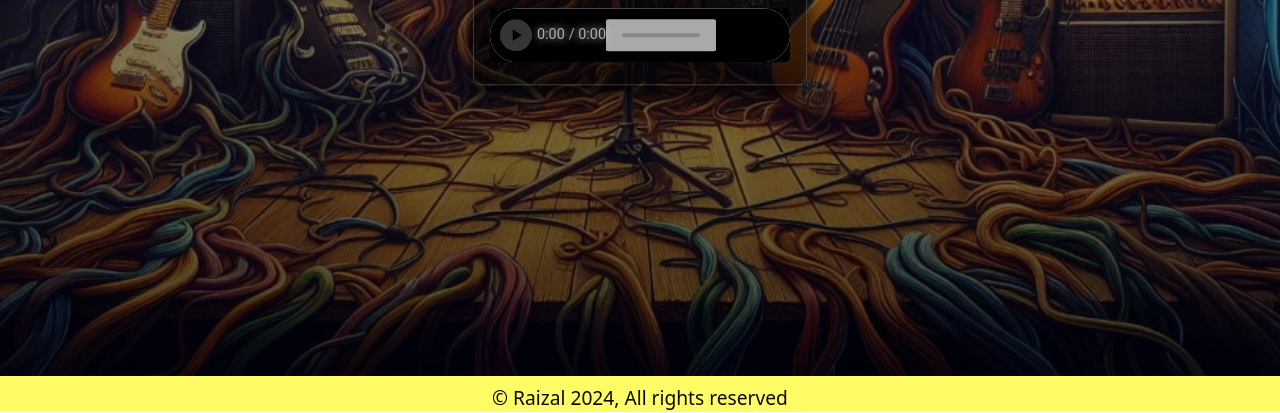
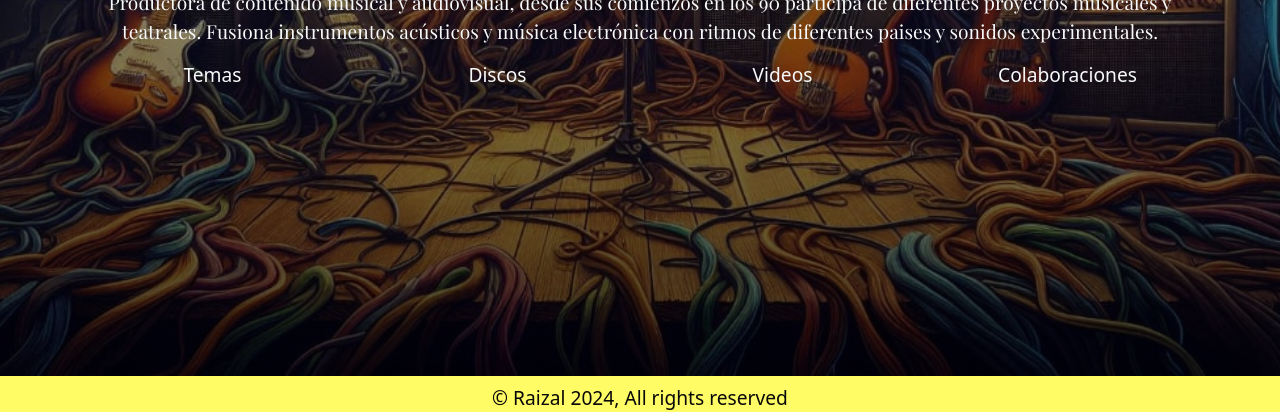
Before and after one commit to BlixaAdani/Raizal2020, a website: page index.html in a window 1280 px wide. Shown: the part 722-1135 px from the top of the page. Drawn offline with nearby package versions, Linux system fonts and the light colour scheme.

Commit message:
Index arreglado

```diff
--- a/index.html
+++ b/index.html
@@ -62,6 +62,28 @@
                         </audio>
                     </div>
                 </div>
+
+                <div class="fix">
+                    <p class="lead text-center text-light">
+                        <mark class="text-light">Productora de contenido musical y audiovisual, desde sus comienzos en los 90 participa de
+                        diferentes proyectos musicales y teatrales. Fusiona instrumentos acústicos y música electrónica con
+                        ritmos de diferentes paises y sonidos experimentales.</mark>
+                    </p>
+                    <div class="row gx-4 gy-4">
+                        <div class="col-12 col-md-6 col-lg-3 text-light" style="height: 100%;">
+                            <p onclick="window.location.href='https://www.youtube.com/@Raizal-2020';" style="cursor: pointer;">Temas</p>
+                        </div>
+                        <div class="col-12 col-md-6 col-lg-3 text-light">
+                            <p onclick="window.location.href='https://www.youtube.com/@Raizal-2020';" style="cursor: pointer;">Discos</p>
+                        </div>
+                        <div class="col-12 col-md-6 col-lg-3 text-light">
+                            <p onclick="window.location.href='https://www.youtube.com/@Raizal-2020';" style="cursor: pointer;">Videos</p>
+                        </div>
+                        <div class="col-12 col-md-6 col-lg-3 text-light">
+                            <p onclick="window.location.href='https://www.youtube.com/@Raizal-2020';" style="cursor: pointer;">Colaboraciones</p>
+                        </div>
+                    </div>
+                </div>
         </div>
     </div>
 
--- a/scss/_layout/_main.scss
+++ b/scss/_layout/_main.scss
@@ -13,14 +13,12 @@
 
     .img-fluid {
       margin-top: 0;
-      max-width: -40%;
       height: auto;
     }
 
     .audio-container {
-      position: relative;
+      top: -30%;
       width: 100%;
-      height: 100%;
       padding: 0;
       display: flex;
       justify-content: center;
@@ -28,10 +26,6 @@
     }
 
     .audio-player-popup {
-      position: absolute;
-      top: 50%;
-      left: 50%;
-      transform: translate(-50%, -120%);
       background-color: #00000091;
       color: #fff;
       border: 1px solid rgba(138, 129, 129, 0.397);
@@ -39,15 +33,9 @@
       padding: 1rem;
       box-shadow: 0px 8px 20px rgb(0, 0, 0);
       opacity: 1;
-      transition: transform 0.3s ease, opacity 0.3s ease;
-    }
-
-    .audio-container:hover .audio-player-popup {
-      opacity: 1;
     }
 
     audio {
-      width: 300px;
       background-color: #000;
       border-radius: 5px;
 
@@ -99,6 +87,31 @@
       &::media-controls-pause-button {
         color: rgba(255, 255, 255, 0.719);
       }
+    }
+
+    .fix {
+      background-color: rgba(255, 255, 255, 0);
+    }
+
+    .lead {
+      font-family: 'Playfair Display', serif;
+      font-size: 1.2rem;
+      background-color: rgba(255, 255, 255, 0);
+    }
+
+    mark {
+      background-color: rgba(255, 255, 255, 0);
+      padding: 0 !important;
+    }
+
+    .col-12 {
+      background-color: #ffffff00;
+      border-radius: black 1px 0 0;
+    }
+
+    .col-12:hover {
+      box-shadow: 0 0 10px #adadad;
+      background-color: #acacaca4;
     }
   }
 }
@@ -204,27 +217,3 @@
   height: 100%;
   object-fit: cover;
 }
-
-.fix {
-  background-color: rgb(255, 255, 255);
-}
-
-.lead {
-  font-family: 'Playfair Display', serif;
-  font-size: 1.2rem;
-  background-color: rgb(255, 255, 255);
-}
-
-mark {
-  background-color: rgb(255, 255, 255);
-  padding: 0 !important;
-}
-
-.col-12 {
-  background-color: #ffffff;
-}
-
-.col-12:hover {
-  box-shadow: 0 0 10px #adadad;
-  background-color: #acacaca4;
-}
--- a/scss/_layout/_media-queries.scss
+++ b/scss/_layout/_media-queries.scss
@@ -1,28 +1,33 @@
-@media screen and (max-width: 385px) {
+@media (min-width: 320px) {
     #Header .navbar-brand img {
         height: 100%;
+    }
+
+    .main-section {
+        max-width: 100%;
+        height: 200vh;
+
+        .container {
+            max-height: 100vh;
+        }
+
+        .img-fluid {
+            max-width: 100%;
+            max-height: 100%;
         }
 
         .audio-player-popup {
             opacity: 1;
             pointer-events: auto;
-        width: 80px;
-    }
-
-    .audio-container:hover .audio-player-popup {
-        top: 10%;
-        transform: translate(-50%, -10%);
-        width: 80px;
+            width: 160px;
+            top: -30%;
         }
 
         audio {
-        width: 160px;
+            width: 130px;
             background-color: #000;
+            top: -30%;
         }
-
-    .main-section .img-fluid {
-        max-width: 60%;
-        max-height: 100vh;
     }
 
     .footer p {
@@ -32,7 +37,44 @@
 
 }
 
-@media screen and (max-width: 480px) {
+@media (min-width: 385px) {
+    #Header .navbar-brand img {
+        height: 100%;
+    }
+
+    .main-section {
+        max-width: 100%;
+        height: 200vh;
+
+        .container {
+            max-height: 100vh;
+        }
+
+        .img-fluid {
+            max-width: 100%;
+            max-height: 100%;
+        }
+
+        .audio-player-popup {
+            opacity: 1;
+            pointer-events: auto;
+            width: 160px;
+        }
+
+        audio {
+            width: 130px;
+            background-color: #000;
+        }
+    }
+
+    .footer p {
+        font-size: 1rem;
+        height: 20px;
+    }
+
+}
+
+@media (min-width: 480px) {
     .audio-player-popup {
       opacity: 1;
       pointer-events: auto;
@@ -41,7 +83,6 @@
 
     .audio-container:hover .audio-player-popup {
       top: 10%;
-      transform: translate(-50%, -10%);
       width: 240px;
     }
 
@@ -79,11 +120,8 @@
     }
 }
 
-@media screen and (max-width: 768px) {
 .audio-player-popup {
       top: 10%;
-      transform: translate(-50%, -120%);
-    }
     }
 
 @media (min-width: 992px) {
@@ -103,6 +141,17 @@
 
     .main-section {
         height: 120vh;
+
+        .audio-player-popup {
+            opacity: 1;
+            pointer-events: auto;
+            width: 320px;
+        }
+
+        audio {
+            width: 180px;
+            background-color: #000;
+        }
 
         .img-fluid {
             margin-top: 0;
@@ -128,7 +177,7 @@
     }
 
     .main-section .img-fluid {
-        max-width: 25%;
+        max-width: 50%;
     }
 }
 
```
Also changed, not shown: pages/archivo.html (+0 -21 lines), css/style.css. Lines whose indentation alone changed are shown as unchanged.
